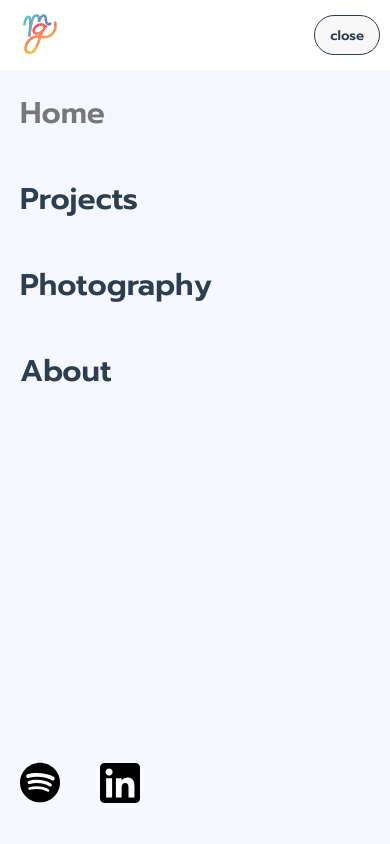
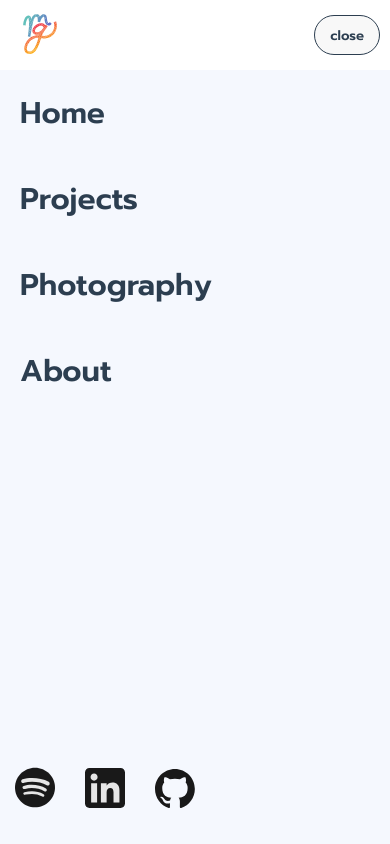
Before and after one commit to mattgies/matthewgies_website, a Vue app: page / in a window 390 px wide. Both pictures are taken after a click on the button "menu". Shown: the top 844 px of the page. Built offline with nearby package versions, Linux system fonts and the light colour scheme.

Commit message:
added github to external-profile-links. moved DesktopNav and MobileNav into their own components. added image2vector conversion of mg logo to an svg (not currently used just here for future testing).

```diff
--- a/src/App.vue
+++ b/src/App.vue
@@ -1,12 +1,10 @@
 <script setup lang="ts">
-import { RouterLink, RouterView } from 'vue-router';
+import { RouterView } from 'vue-router';
 import ScrollToTopButton from './components/ScrollToTopButton.vue';
-import type { Ref } from 'vue';
-import { ref } from 'vue';
+import DesktopNav from './components/DesktopNav.vue';
+import MobileNav from './components/MobileNav.vue';
 
 const pages: string[] = ['home', 'projects', 'photography', 'about'];
-let activePage: Ref<string> = ref('home');
-let hamburgerMenuExpanded: Ref<boolean> = ref(false);
 
 const nums: Number[] = [];
 for (let i = 0; i < 5; i++) {
@@ -16,12 +14,6 @@ for (let i = 0; i < 5; i++) {
   nums.push((Math.random() + 1) * 5);
   nums.push((Math.random() + 2) * 3);
 }
-
-const handleMobileNavOpenClose = () => {
-  hamburgerMenuExpanded.value = !hamburgerMenuExpanded.value;
-  window.scrollTo({ top: 0, behavior: 'smooth' });
-  document.body.style.overflow = hamburgerMenuExpanded.value ? 'hidden' : '';
-};
 </script>
 
 <template>
@@ -45,67 +37,9 @@ const handleMobileNavOpenClose = () => {
 
   <ScrollToTopButton />
 
-  <nav class="desktop-only">
-    <RouterLink
-      v-for="(page, i) of pages"
-      :key="page"
-      @click="activePage = page"
-      :to="page == 'home' ? '/' : '/' + page"
-      :class="['nav-elem', activePage == page ? 'nav-elem-active' : '', `color-theme-${i + 1}`]"
-    >
-      {{ page == 'home' ? '' : page.charAt(0).toUpperCase() + page.slice(1) }}
-      <img class="nav-logo" v-if="page == 'home'" src="./assets/svg/file.svg" />
-    </RouterLink>
-  </nav>
+  <DesktopNav :pages="pages" />
 
-  <nav class="mobile-only mobile-nav-header">
-    <RouterLink to="/" class="nav-logo">
-      <img src="./assets/svg/file.svg" />
-    </RouterLink>
-    <button
-      class="mobile-only mobile-nav-button-open-hamburger-menu"
-      @click="handleMobileNavOpenClose()"
-    >
-      {{ hamburgerMenuExpanded ? 'close' : 'menu' }}
-    </button>
-  </nav>
-
-  <Transition name="slide-from-right">
-    <nav v-show="hamburgerMenuExpanded" class="mobile-nav-menu-expanded mobile-only">
-      <div class="mobile-nav-menu-router-links">
-        <RouterLink
-          v-for="(page, i) of pages"
-          :key="page"
-          :to="page == 'home' ? '/' : '/' + page"
-          @click="
-            handleMobileNavOpenClose();
-            activePage = page;
-          "
-          :class="[
-            'mobile-nav-elem',
-            activePage == page ? 'nav-elem-active' : '',
-            `color-theme-${i + 1}`
-          ]"
-        >
-          {{ page.charAt(0).toUpperCase() + page.slice(1) }}
-        </RouterLink>
-      </div>
-      <div class="mobile-nav-menu-external-profile-links">
-        <a
-          class="mobile-nav-external-profile-link"
-          href="https://open.spotify.com/user/mattgies?si=046d4cdc03904e13"
-          target="_blank"
-          ><img src="@/assets/svg/Spotify_icon.svg" />
-        </a>
-        <a
-          class="mobile-nav-external-profile-link"
-          href="https://www.linkedin.com/in/matthewgies/"
-          target="_blank"
-          ><img src="@/assets/svg/LinkedIn_icon.svg" />
-        </a>
-      </div>
-    </nav>
-  </Transition>
+  <MobileNav :pages="pages" />
 
   <main>
     <RouterView v-slot="{ Component }">
--- a/src/assets/base.css
+++ b/src/assets/base.css
@@ -26,6 +26,7 @@ html {
   --vt-c-text-light-2: rgba(60, 60, 60, 0.66);
   --vt-c-text-dark-1: var(--vt-c-white);
   --vt-c-text-dark-2: rgba(235, 235, 235, 1);
+  --vt-c-text-dark-3: rgb(201, 201, 201);
 
   --linear-grad-green: linear-gradient(90deg, #14d963, #b9fd9e);
   --linear-grad-light-blue: linear-gradient(90deg, #2f88ec, #99cbf4);
@@ -59,6 +60,16 @@ html {
   --color-border: var(--base-color);
 }
 
+.mobile-nav-external-profile-link {
+  width: 4rem;
+  margin: 1.5rem;
+  filter: contrast(80%);
+}
+
+.mobile-nav-external-profile-link:hover {
+  filter: contrast(100%);
+}
+
 @media (prefers-color-scheme: dark) {
   :root {
     --color-background: var(--vt-c-black);
@@ -70,17 +81,30 @@ html {
 
     --color-heading: var(--vt-c-text-dark-1);
     --color-nav: var(--vt-c-black-mute);
-    --color-text: var(--vt-c-text-dark-2);
+    --color-text: var(--vt-c-text-dark-1);
+    --color-text-mute: var(--vt-c-text-dark-3);
 
     --base-color-deep: var(--vt-c-black);
     --base-color-soft: #13161c;
     --base-color-mute: #444242;
 
     --color-border: var(--base-color-deep);
+
+    /* --color-background: #1b2820;
+    --color-background-soft: var(--color-background);
+    --color-background-mute: var(--color-background);
+    --base-color-deep: var(--color-background);
+    --base-color-soft: var(--color-background);
+    --base-color-mute: var(--color-background);
+    --color-text: #d6d6a4; */
   }
 
   .mobile-nav-external-profile-link {
-    filter: invert(1);
+    filter: contrast(60%) invert(1);
+  }
+
+  .mobile-nav-external-profile-link:hover {
+    filter: contrast(100%) invert(1);
   }
 }
 
--- a/src/assets/main.css
+++ b/src/assets/main.css
@@ -41,7 +41,7 @@ h1 {
   color: transparent;
   -webkit-text-fill-color: transparent;
   font-weight: 500;
-  transition: 2s;
+  /* transition: 2s; */
 }
 
 /* body:not(.has-smooth-scroll).disable-page-scroll {
@@ -135,10 +135,15 @@ a {
   font-size: 2rem;
   margin: 0.5rem 1.25rem 0.5rem 1.25rem;
   transition: var(--base-transition-speed);
+  color: var(--color-text-mute);
+}
+
+.nav-elem:hover {
+  color: var(--color-text);
 }
 
 .nav-elem-active {
-  color: #797878;
+  /* color: var(--color-theme-2); */
 }
 
 @keyframes flip-y-axis {
@@ -188,10 +193,6 @@ a {
 a:hover,
 button:hover {
   cursor: pointer;
-}
-
-.nav-elem:hover {
-  transform: translateY(-0.2rem);
 }
 
 main {
@@ -246,11 +247,11 @@ nav {
   font-size: 3rem;
   transition: var(--base-transition-speed);
   margin: 2rem;
+  color: var(--color-text-mute);
 }
 
-.mobile-nav-external-profile-link {
-  width: 4rem;
-  margin: 2rem;
+.mobile-nav-elem:hover {
+  color: var(--color-text);
 }
 
 .mobile-nav-header {
@@ -304,7 +305,7 @@ nav {
   /* background: linear-gradient(var(--color-background), var(--color-background-soft));
   background-size: 100% 400%; */
   padding: 1rem;
-  transition: var(--base-transition-speed);
+  /* transition: var(--base-transition-speed); */
   border-radius: 1rem;
   border: 0.1rem solid var(--base-color-mute);
   display: flex;
--- /dev/null
+++ b/src/components/DesktopNav.vue
@@ -0,0 +1,25 @@
+<script setup lang="ts">
+import { ref } from 'vue';
+import { type Ref } from 'vue';
+
+defineProps<{
+  pages: string[];
+}>();
+
+let activePage: Ref<string> = ref('home');
+</script>
+
+<template>
+  <nav class="desktop-only">
+    <RouterLink
+      v-for="(page, i) of pages"
+      :key="page"
+      @click="activePage = page"
+      :to="page == 'home' ? '/' : '/' + page"
+      :class="['nav-elem', activePage == page ? 'nav-elem-active' : '']"
+    >
+      {{ page == 'home' ? '' : page.charAt(0).toUpperCase() + page.slice(1) }}
+      <img class="nav-logo" v-if="page == 'home'" src="@/assets/svg/file.svg" />
+    </RouterLink>
+  </nav>
+</template>
--- /dev/null
+++ b/src/components/MobileNav.vue
@@ -0,0 +1,66 @@
+<script setup lang="ts">
+import { ref } from 'vue';
+import { type Ref } from 'vue';
+defineProps<{ pages: string[] }>();
+let activePage: Ref<string> = ref('home');
+let hamburgerMenuExpanded: Ref<boolean> = ref(false);
+
+const handleMobileNavOpenClose = () => {
+  hamburgerMenuExpanded.value = !hamburgerMenuExpanded.value;
+  window.scrollTo({ top: 0, behavior: 'smooth' });
+  document.body.style.overflow = hamburgerMenuExpanded.value ? 'hidden' : '';
+};
+</script>
+
+<template>
+  <nav class="mobile-only mobile-nav-header">
+    <RouterLink to="/" class="nav-logo">
+      <img src="@/assets/svg/file.svg" />
+    </RouterLink>
+    <button
+      class="mobile-only mobile-nav-button-open-hamburger-menu"
+      @click="handleMobileNavOpenClose()"
+    >
+      {{ hamburgerMenuExpanded ? 'close' : 'menu' }}
+    </button>
+  </nav>
+
+  <Transition name="slide-from-right">
+    <nav v-show="hamburgerMenuExpanded" class="mobile-nav-menu-expanded mobile-only">
+      <div class="mobile-nav-menu-router-links">
+        <RouterLink
+          v-for="(page, i) of pages"
+          :key="page"
+          :to="page == 'home' ? '/' : '/' + page"
+          @click="
+            handleMobileNavOpenClose();
+            activePage = page;
+          "
+          :class="['mobile-nav-elem', activePage == page ? 'nav-elem-active' : '']"
+        >
+          {{ page.charAt(0).toUpperCase() + page.slice(1) }}
+        </RouterLink>
+      </div>
+      <div class="mobile-nav-menu-external-profile-links">
+        <a
+          class="mobile-nav-external-profile-link"
+          href="https://open.spotify.com/user/mattgies?si=046d4cdc03904e13"
+          target="_blank"
+          ><img src="@/assets/svg/Spotify_icon.svg" />
+        </a>
+        <a
+          class="mobile-nav-external-profile-link"
+          href="https://www.linkedin.com/in/matthewgies/"
+          target="_blank"
+          ><img src="@/assets/svg/LinkedIn_icon.svg" />
+        </a>
+        <a
+          class="mobile-nav-external-profile-link"
+          href="https://github.com/mattgies"
+          target="_blank"
+          ><img src="@/assets/svg/github-mark.svg" />
+        </a>
+      </div>
+    </nav>
+  </Transition>
+</template>
--- a/src/views/HomeView.vue
+++ b/src/views/HomeView.vue
@@ -24,11 +24,14 @@ onMounted(() => {
 
 <template>
   <!-- <NewImageGallery></NewImageGallery> -->
-  <div>
+  <div style="width: 80%; margin: auto">
     <h1 id="my-test-h1" class="other test-flip-animation">I am an h1 tag.</h1>
     <h2>I am an h2 tag.</h2>
+    <hr style="border: 0.1rem solid var(--color-theme-2); border-radius: 0.1rem" />
     <h3>I am an h3 tag.</h3>
+    <hr />
     <h4>I am an h4 tag.</h4>
+    <hr />
     <h5>I am an h5 tag.</h5>
     <p>I am a p tag.</p>
     <p class="linear-grad-matcha">matcha grad</p>
```
Also changed, not shown: src/assets/svg/github-mark.svg (added), src/assets/svg/image2vector.svg (added).
